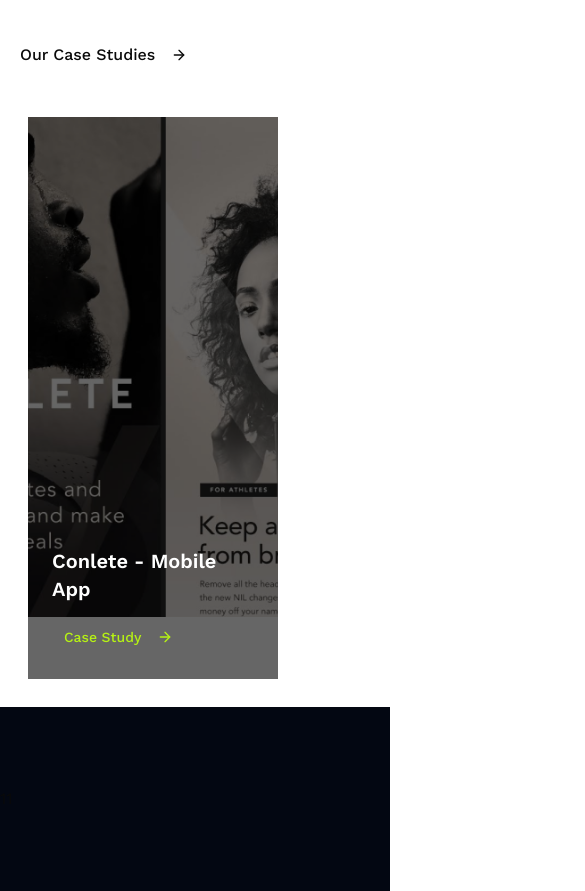
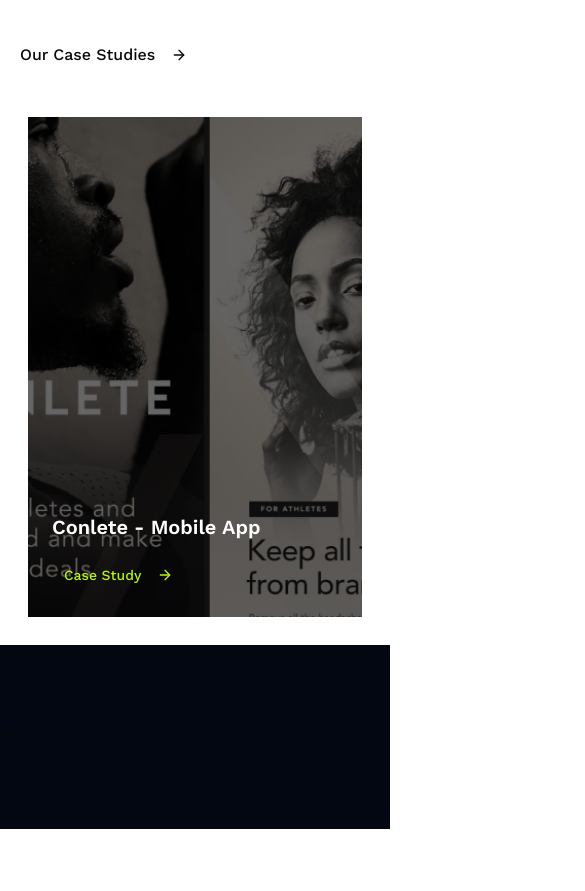
Before and after one commit to abdulkadershohan/onend, a React (Vite) app: page / in a window 390 px wide. Shown: the part 3348-4239 px from the top of the page, 585 px wide, since content can reach past the window. After the commit the page ends 4177 px from the top, so only its background shows below. Built offline with nearby package versions, Linux system fonts and the light colour scheme.

Commit message:
refactor Work section; adjust class names for CarouselItem and image responsiveness

```diff
--- a/src/section/work/index.tsx
+++ b/src/section/work/index.tsx
@@ -71,7 +71,7 @@ export default function Work() {
                             className="absolute -left-25 -bottom-20 h-[200px] w-[200px] hidden md:block "
                         />
                     </div>
-                    <div className="w-full  max-w-5xl mx-auto px-4 pb-0 md:pb-16">
+                    <div className="w-full max-w-5xl mx-auto px-4 pb-0 md:pb-16">
                         <Carousel
                             opts={{
                                 align: "start",
@@ -83,14 +83,14 @@ export default function Work() {
                                 {data.map((project) => (
                                     <CarouselItem
                                         key={project.id}
-                                        className="pl-2 md:pl-4 md:basis-1/2 lg:basis-1/3"
+                                        className="pl-2 md:pl-4 lg:basis-1/2 xl:basis-1/3 "
                                     >
                                         <div className="p-1">
                                             <Card className="overflow-hidden border-0 shadow-none">
                                                 <CardContent className="p-0">
                                                     <a
                                                         href={project.url}
-                                                        className="group relative block aspect-video overflow-hidden h-[562px]  w-[250px] md:w-[325px]"
+                                                        className="group relative lg:block aspect-video overflow-hidden h-[562px]  w-[250px] lg:w-[325px]"
                                                     >
                                                         <img
                                                             src={project.image}
```
